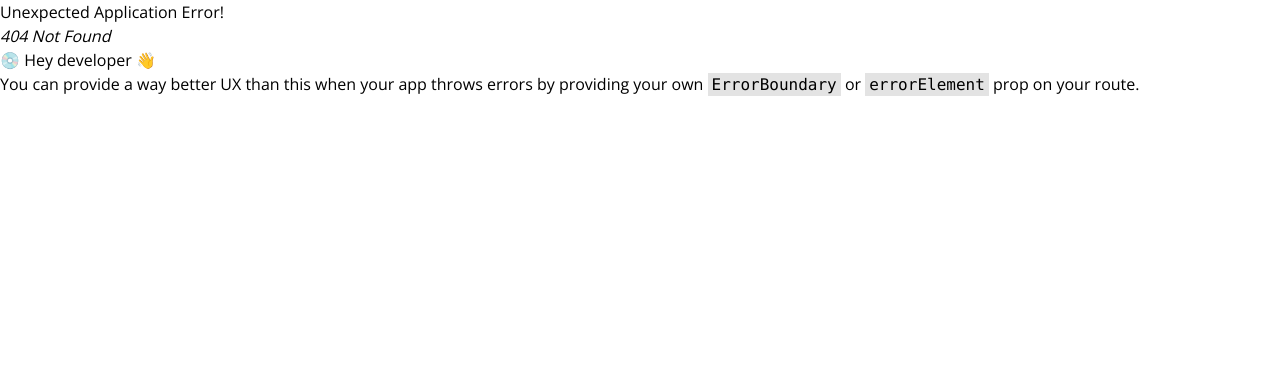
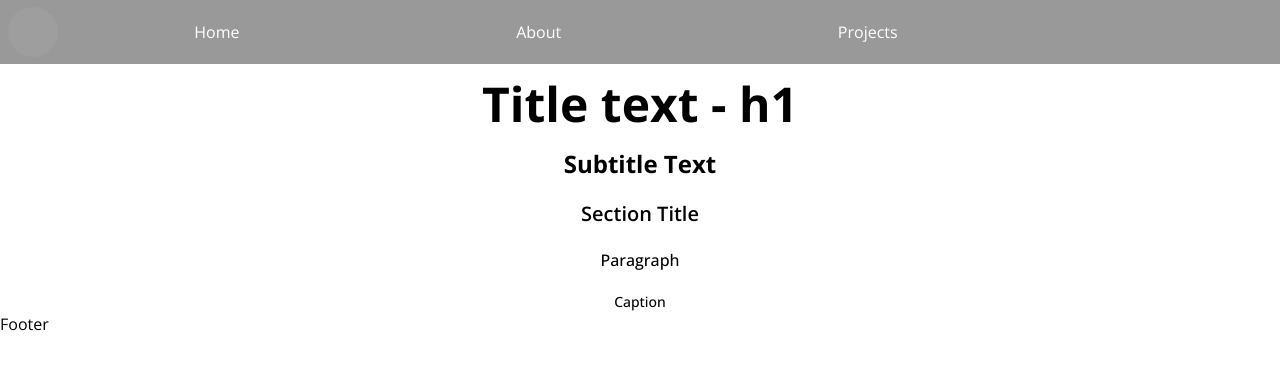
Before and after one commit to Reveill3/landing-practice, a React (Create React App) app: page /styles in a window 1280 px wide. Before the commit this address had no page. Shown: the top 370 px of the page. Built offline with nearby package versions, Linux system fonts and the light colour scheme; grey boxes are pictures that could not be loaded.

Commit message:
navbar start animations

```diff
--- a/package.json
+++ b/package.json
@@ -6,6 +6,7 @@
     "@testing-library/jest-dom": "^5.16.4",
     "@testing-library/react": "^13.1.1",
     "@testing-library/user-event": "^13.5.0",
+    "framer-motion": "^8.5.2",
     "react": "^18.0.0",
     "react-dom": "^18.0.0",
     "react-router-dom": "^6.7.0",
--- a/public/index.html
+++ b/public/index.html
@@ -18,6 +18,9 @@
       }
     </style>
     <title>React App</title>
+    <link rel="preconnect" href="https://fonts.googleapis.com">
+<link rel="preconnect" href="https://fonts.gstatic.com" crossorigin>
+<link href="https://fonts.googleapis.com/css2?family=Inter+Tight:ital,wght@0,100;0,200;0,300;0,400;0,500;0,600;0,700;0,800;0,900;1,100;1,200;1,300;1,400;1,500;1,600;1,700;1,800;1,900&display=swap" rel="stylesheet">
   </head>
   <body>
     <noscript>You need to enable JavaScript to run this app.</noscript>
--- a/src/App.js
+++ b/src/App.js
@@ -2,6 +2,7 @@ import { createBrowserRouter, RouterProvider, Outlet } from 'react-router-dom';
 import Footer from './components/Footer';
 import NavBar from './components/NavBar';
 import Home from './pages/Home';
+import Styles from './pages/Styles';
 
 const Layout = () => {
   return (
@@ -22,6 +23,10 @@ const router = createBrowserRouter([
         path: '/',
         element: <Home />,
       },
+      {
+        path: '/styles',
+        element: <Styles />,
+      }
     ],
   },
 ]);
--- /dev/null
+++ b/src/components/Hero.jsx
@@ -0,0 +1,17 @@
+import React from 'react'
+
+const Hero = () => {
+  return (
+
+
+    <section className='heroBackground bg-center bg-cover z-0'>
+
+    <div className='w-full h-[860px] bg-transparent z-10'>
+        Hero
+    </div>
+    </section>
+
+  )
+}
+
+export default Hero
--- a/src/components/NavBar.jsx
+++ b/src/components/NavBar.jsx
@@ -1,19 +1,43 @@
 import React from 'react';
+import { motion } from 'framer-motion';
 
 const NavBar = () => {
   return (
-    <div className='flex bg-black/50 h-16'>
+    <div className='fixed top-0 left-0 w-full flex bg-black/40 h-16 z-10 backdrop-blur-md'>
       <div className='w-3.75 text-black p-2 flex items-center'>
         <img
           src='https://picsum.photos/seed/web3/50/50'
           className='rounded-full'
         />
       </div>
-      <div className='flex items-center gap-5 text-black justify-center bg-blue-300'>
-        <a href='./'>Home</a>
-        <a href='./'>Home</a>
-        <a href='./'>Home</a>
-        <a href='./'>Home</a>
+      <div className='flex w-3/4 decoration-none text-white items-center gap-5 text-black justify-around'>
+          <motion.a
+            className='p-3 rounded-md border-transparent'
+            href='/'
+            whileHover={{
+              'background-color': 'rgba(0, 0, 0, 0.2)',
+              border: '1px solid rgba(255, 255, 255, 0.2)',
+              transition: { duration: 0.4, ease: 'easeIn' },
+            }}
+          >Home</motion.a>
+          <motion.a
+            className='p-3 rounded-md border-transparent'
+            href='/'
+            whileHover={{
+              'background-color': 'rgba(0, 0, 0, 0.2)',
+              border: '1px solid rgba(255, 255, 255, 0.2)',
+              transition: { duration: 0.4, ease: 'easeIn' },
+            }}
+          >About</motion.a>
+          <motion.a
+            className='p-3 rounded-md border-transparent border-1'
+            href='/'
+            whileHover={{
+              'background-color': 'rgba(0, 0, 0, 0.2)',
+              border: '1px solid rgba(255, 255, 255, 0.2)',
+              transition: { duration: 0.4, ease: 'easeIn' },
+            }}
+          >Projects</motion.a>
       </div>
     </div>
   );
--- a/src/index.css
+++ b/src/index.css
@@ -1,3 +1,36 @@
 @tailwind base;
 @tailwind components;
 @tailwind utilities;
+
+body {
+  font-family: 'Inter Tight', sans-serif;
+}
+
+.title {
+    @apply text-5xl;
+    font-weight: 700;
+}
+
+.subtitle {
+    @apply text-2xl;
+    font-weight: 700;
+}
+
+.sectionTitle {
+    @apply text-xl;
+    font-weight: 600;
+}
+
+.paragraph {
+    @apply text-base;
+    font-weight: 500;
+}
+
+.caption {
+    @apply text-sm;
+    font-weight: 500;
+}
+
+.heroBackground {
+    background-image: url('images/hero-bg.jpg');
+}
--- a/src/pages/Home.jsx
+++ b/src/pages/Home.jsx
@@ -1,8 +1,11 @@
 import React from 'react'
+import Hero from '../components/Hero'
 
 const Home = () => {
   return (
-    <div>Home</div>
+    <div>
+      <Hero />
+    </div>
   )
 }
 
--- /dev/null
+++ b/src/pages/Styles.jsx
@@ -0,0 +1,15 @@
+import React from 'react';
+
+const Styles = () => {
+  return (
+    <div className='container-xl flex flex-col gap-5 align-center justify-center text-center mt-20 '>
+      <h1 className='title'>Title text - h1</h1>
+      <h2 className='subtitle'>Subtitle Text</h2>
+      <h3 className='sectionTitle'>Section Title</h3>
+      <p className='paragraph'>Paragraph</p>
+      <p className='caption'>Caption</p>
+    </div>
+  );
+};
+
+export default Styles;
--- a/tailwind.config.js
+++ b/tailwind.config.js
@@ -4,7 +4,8 @@ module.exports = {
     "./src/**/*.{js,jsx,ts,tsx}"
   ],
   theme: {
-    extend: {},
+    extend: {
+    },
   },
   plugins: [],
 }
```
Also changed, not shown: 2 other files (tests, documents, lock files or other folders).
